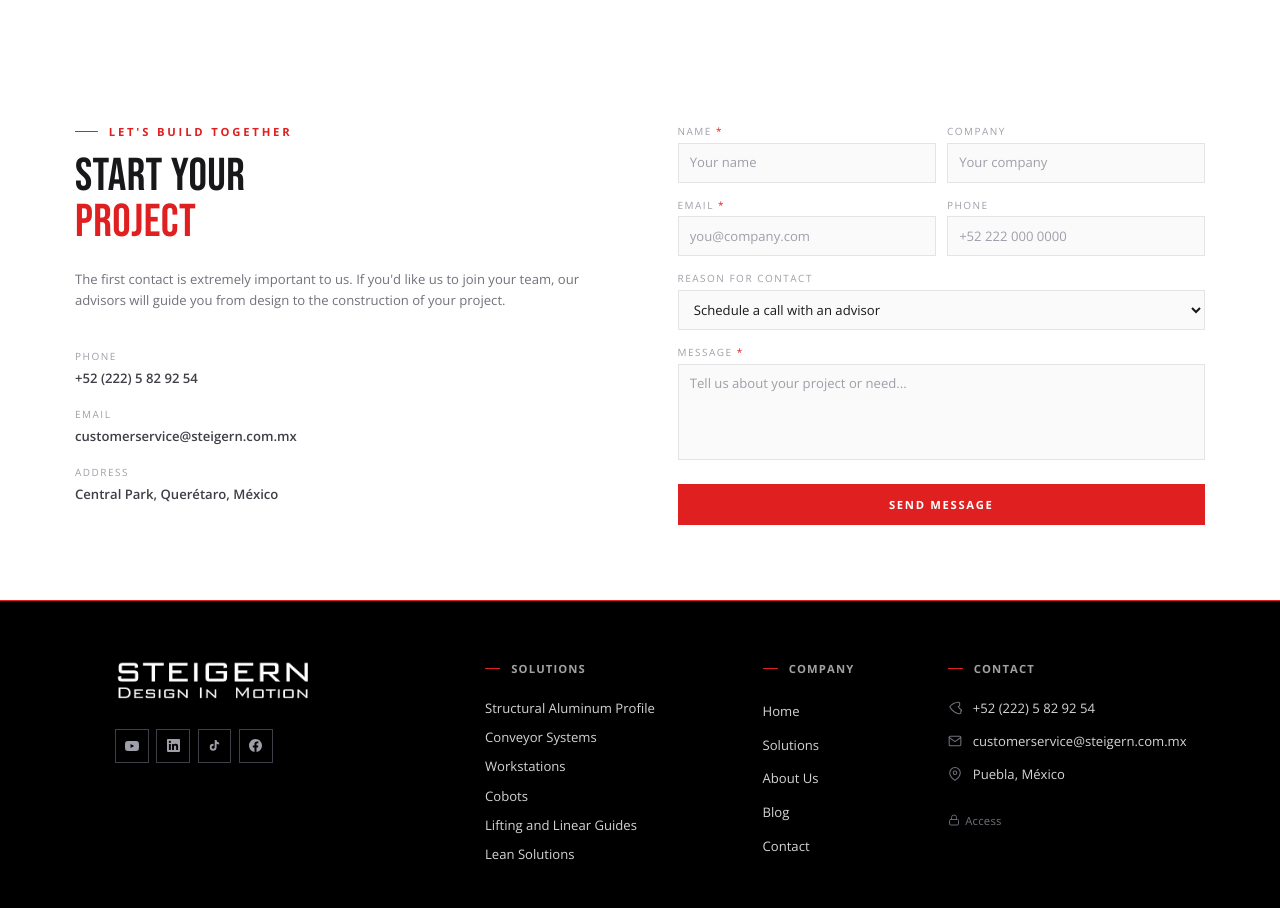
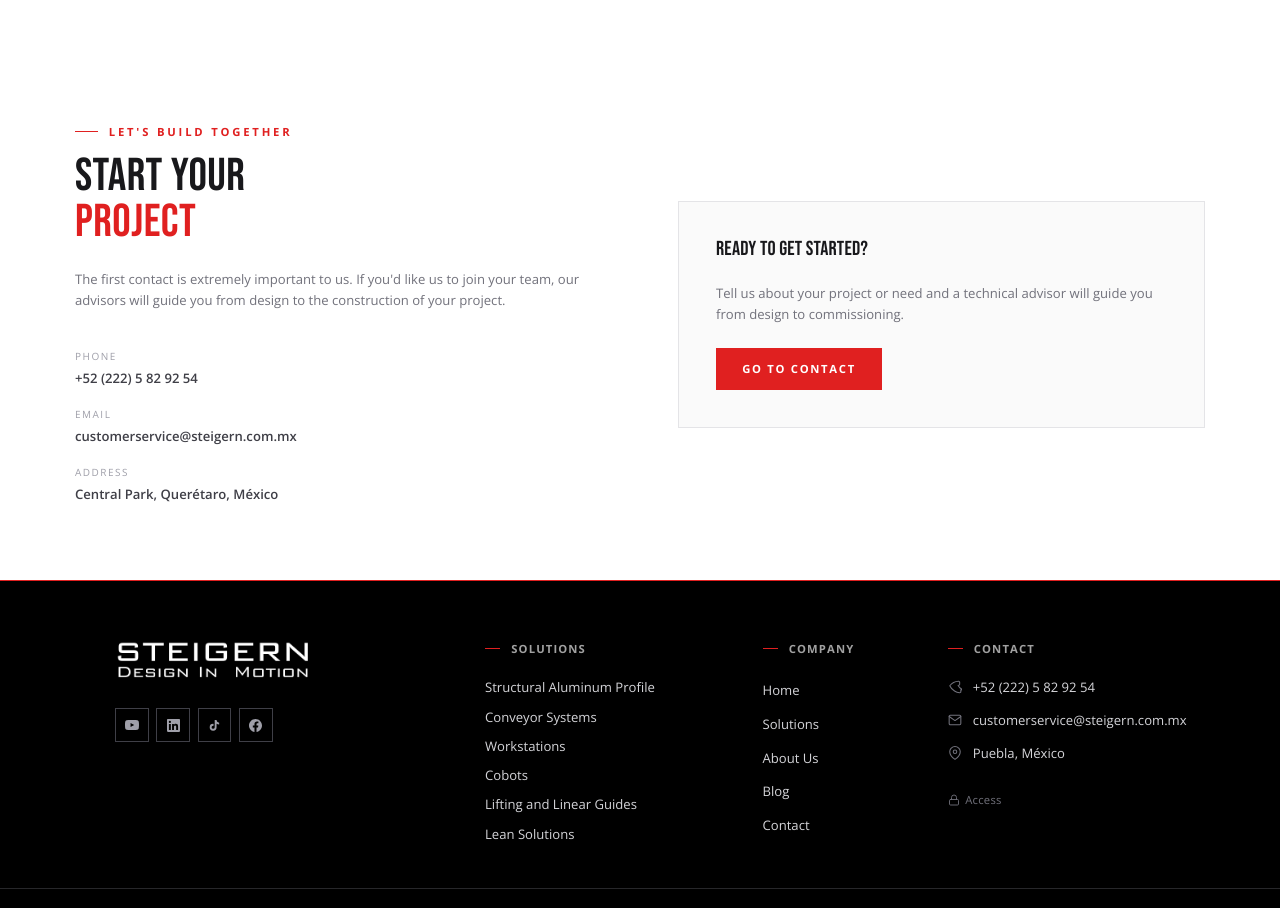
Before and after one commit to MPEduardo98/steigern, a Next.js app: page /en/nosotros in a window 1280 px wide. Shown: the part 2300-3208 px from the top of the page. Built offline with nearby package versions, Linux system fonts and the light colour scheme.

Commit message:
Correccion de errores

```diff
--- a/app/[locale]/(homepage)/_components/Contact.tsx
+++ b/app/[locale]/(homepage)/_components/Contact.tsx
@@ -2,32 +2,19 @@
 "use client";
 
 import { motion, useInView } from "framer-motion";
-import { useRef, useState } from "react";
+import { useRef } from "react";
+import Link from "next/link";
 import { useTranslations } from "next-intl";
-import { sendContactAction } from "../../_actions/contact";
 
 export default function Contact() {
   const t = useTranslations("ContactForm");
   const ref = useRef(null);
   const inView = useInView(ref, { once: true, margin: "-80px" });
-  const [submitted, setSubmitted] = useState(false);
-  const [pending, setPending] = useState(false);
-  const [error, setError] = useState("");
-
-  async function handleSubmit(e: React.FormEvent<HTMLFormElement>) {
-    e.preventDefault();
-    setPending(true);
-    setError("");
-    const res = await sendContactAction(new FormData(e.currentTarget));
-    setPending(false);
-    if (res.ok) setSubmitted(true);
-    else setError(res.error ?? "Error");
-  }
 
   return (
     <section id="contact" ref={ref} className="relative w-full py-20 bg-white overflow-hidden">
       <div className="relative max-w-[1440px] mx-auto px-8 lg:px-20">
-        <div className="grid grid-cols-1 lg:grid-cols-2 gap-14 lg:gap-20">
+        <div className="grid grid-cols-1 lg:grid-cols-2 gap-14 lg:gap-20 items-center">
 
           {/* Left */}
           <div>
@@ -84,81 +71,25 @@ export default function Contact() {
             </motion.div>
           </div>
 
-          {/* Right: Form */}
+          {/* Right: CTA to contact page */}
           <motion.div
             initial={{ opacity: 0, x: 20 }}
             animate={inView ? { opacity: 1, x: 0 } : {}}
             transition={{ duration: 0.8, delay: 0.2 }}
+            className="flex flex-col items-start justify-center gap-6 bg-zinc-50 border border-zinc-200 p-10"
           >
-            {submitted ? (
-              <div className="flex flex-col items-start justify-center h-full gap-5 py-12">
-                <div className="w-10 h-10 bg-[#E02020] flex items-center justify-center">
-                  <svg width="18" height="18" viewBox="0 0 24 24" fill="none" stroke="white" strokeWidth="2.5" strokeLinecap="round" strokeLinejoin="round">
-                    <polyline points="20 6 9 17 4 12" />
-                  </svg>
-                </div>
-                <h3 className="heading heading-sm text-zinc-900 uppercase">
-                  {t("sent_title")}
-                </h3>
-                <p className="text-zinc-500 text-sm leading-relaxed">
-                  {t("sent_text")}
-                </p>
-              </div>
-            ) : (
-              <form onSubmit={handleSubmit} className="flex flex-col gap-4">
-                <div className="grid grid-cols-1 sm:grid-cols-2 gap-3">
-                  <div>
-                    <label className="text-[10px] text-zinc-400 tracking-[0.15em] uppercase block mb-1">
-                      {t("field_name")} <span className="text-[#E02020]">*</span>
-                    </label>
-                    <input type="text" name="name" required className="w-full bg-zinc-50 border border-zinc-200 text-zinc-900 text-sm px-3 py-2.5 focus:outline-none focus:border-[#E02020] transition-colors placeholder:text-zinc-400" placeholder={t("ph_name")} />
-                  </div>
-                  <div>
-                    <label className="text-[10px] text-zinc-400 tracking-[0.15em] uppercase block mb-1">{t("field_company")}</label>
-                    <input type="text" name="company" className="w-full bg-zinc-50 border border-zinc-200 text-zinc-900 text-sm px-3 py-2.5 focus:outline-none focus:border-[#E02020] transition-colors placeholder:text-zinc-400" placeholder={t("ph_company")} />
-                  </div>
-                </div>
-
-                <div className="grid grid-cols-1 sm:grid-cols-2 gap-3">
-                  <div>
-                    <label className="text-[10px] text-zinc-400 tracking-[0.15em] uppercase block mb-1">
-                      {t("field_email")} <span className="text-[#E02020]">*</span>
-                    </label>
-                    <input type="email" name="email" required className="w-full bg-zinc-50 border border-zinc-200 text-zinc-900 text-sm px-3 py-2.5 focus:outline-none focus:border-[#E02020] transition-colors placeholder:text-zinc-400" placeholder={t("ph_email")} />
-                  </div>
-                  <div>
-                    <label className="text-[10px] text-zinc-400 tracking-[0.15em] uppercase block mb-1">{t("field_phone")}</label>
-                    <input type="tel" name="phone" className="w-full bg-zinc-50 border border-zinc-200 text-zinc-900 text-sm px-3 py-2.5 focus:outline-none focus:border-[#E02020] transition-colors placeholder:text-zinc-400" placeholder={t("ph_phone")} />
-                  </div>
-                </div>
-
-                <div>
-                  <label className="text-[10px] text-zinc-400 tracking-[0.15em] uppercase block mb-1">{t("field_reason")}</label>
-                  <select name="reason" className="w-full bg-zinc-50 border border-zinc-200 text-zinc-900 text-sm px-3 py-2.5 focus:outline-none focus:border-[#E02020] transition-colors">
-                    <option>{t("reason1")}</option>
-                    <option>{t("reason2")}</option>
-                    <option>{t("reason3")}</option>
-                    <option>{t("reason4")}</option>
-                    <option>{t("reason5")}</option>
-                  </select>
-                </div>
-
-                <div>
-                  <label className="text-[10px] text-zinc-400 tracking-[0.15em] uppercase block mb-1">
-                    {t("field_message")} <span className="text-[#E02020]">*</span>
-                  </label>
-                  <textarea name="message" required rows={4} className="w-full bg-zinc-50 border border-zinc-200 text-zinc-900 text-sm px-3 py-2.5 focus:outline-none focus:border-[#E02020] transition-colors resize-none placeholder:text-zinc-400" placeholder={t("ph_message")} />
-                </div>
-
-                <input type="hidden" name="source" value="Home — Formulario de contacto" />
-
-                {error && <p className="text-[#E02020] text-xs">{error}</p>}
-
-                <button type="submit" disabled={pending} className="w-full bg-[#E02020] text-white text-xs font-bold tracking-[0.15em] uppercase py-3.5 hover:bg-[#c41a1a] transition-colors duration-200 mt-1 disabled:opacity-60">
-                  {pending ? "..." : t("submit")}
-                </button>
-              </form>
-            )}
+            <h3 className="heading heading-sm text-zinc-900 uppercase">
+              {t("cta_title")}
+            </h3>
+            <p className="text-zinc-500 text-sm leading-relaxed">
+              {t("cta_text")}
+            </p>
+            <Link
+              href="/contacto"
+              className="inline-block text-xs font-bold tracking-[0.15em] uppercase px-7 py-3.5 bg-[#E02020] text-white hover:bg-[#c41a1a] transition-colors duration-200"
+            >
+              {t("cta_button")}
+            </Link>
           </motion.div>
         </div>
       </div>
--- a/messages/de.json
+++ b/messages/de.json
@@ -105,25 +105,9 @@
     "label_phone": "Telefon",
     "label_email": "E-Mail",
     "label_address": "Adresse",
-    "sent_title": "Nachricht gesendet",
-    "sent_text": "Danke für Ihre Nachricht. Ein Berater meldet sich innerhalb der nächsten 24 Stunden bei Ihnen.",
-    "field_name": "Name",
-    "ph_name": "Ihr Name",
-    "field_company": "Unternehmen",
-    "ph_company": "Ihr Unternehmen",
-    "field_email": "E-Mail",
-    "ph_email": "sie@unternehmen.com",
-    "field_phone": "Telefon",
-    "ph_phone": "+52 222 000 0000",
-    "field_reason": "Grund der Kontaktaufnahme",
-    "reason1": "Ein Gespräch mit einem Berater vereinbaren",
-    "reason2": "Ein Angebot anfordern",
-    "reason3": "Einen technischen Besuch anfordern",
-    "reason4": "Nur allgemeine Informationen",
-    "reason5": "Sonstiges",
-    "field_message": "Nachricht",
-    "ph_message": "Erzählen Sie uns von Ihrem Projekt oder Bedarf...",
-    "submit": "Nachricht senden"
+    "cta_title": "Bereit anzufangen?",
+    "cta_text": "Erzählen Sie uns von Ihrem Projekt oder Bedarf und ein technischer Berater begleitet Sie von der Konstruktion bis zur Inbetriebnahme.",
+    "cta_button": "Zum Kontakt"
   },
   "Contacto": {
     "meta_title": "Kontakt",
--- a/messages/en.json
+++ b/messages/en.json
@@ -105,25 +105,9 @@
     "label_phone": "Phone",
     "label_email": "Email",
     "label_address": "Address",
-    "sent_title": "Message sent",
-    "sent_text": "Thank you for contacting us. An advisor will get in touch with you within the next 24 hours.",
-    "field_name": "Name",
-    "ph_name": "Your name",
-    "field_company": "Company",
-    "ph_company": "Your company",
-    "field_email": "Email",
-    "ph_email": "you@company.com",
-    "field_phone": "Phone",
-    "ph_phone": "+52 222 000 0000",
-    "field_reason": "Reason for contact",
-    "reason1": "Schedule a call with an advisor",
-    "reason2": "Request a quote",
-    "reason3": "Request a technical visit",
-    "reason4": "Just want general information",
-    "reason5": "Other",
-    "field_message": "Message",
-    "ph_message": "Tell us about your project or need...",
-    "submit": "Send Message"
+    "cta_title": "Ready to get started?",
+    "cta_text": "Tell us about your project or need and a technical advisor will guide you from design to commissioning.",
+    "cta_button": "Go to Contact"
   },
   "Contacto": {
     "meta_title": "Contact",
--- a/messages/es.json
+++ b/messages/es.json
@@ -105,25 +105,9 @@
     "label_phone": "Teléfono",
     "label_email": "Correo",
     "label_address": "Dirección",
-    "sent_title": "Mensaje enviado",
-    "sent_text": "Gracias por contactarnos. Un asesor se pondrá en contacto contigo en las próximas 24 horas.",
-    "field_name": "Nombre",
-    "ph_name": "Tu nombre",
-    "field_company": "Empresa",
-    "ph_company": "Tu empresa",
-    "field_email": "Correo",
-    "ph_email": "tu@empresa.com",
-    "field_phone": "Teléfono",
-    "ph_phone": "+52 222 000 0000",
-    "field_reason": "Motivo de contacto",
-    "reason1": "Agendar una llamada con un asesor",
-    "reason2": "Solicitar una cotización",
-    "reason3": "Requiere una visita técnica",
-    "reason4": "Solo desea información general",
-    "reason5": "Otro",
-    "field_message": "Mensaje",
-    "ph_message": "Cuéntanos sobre tu proyecto o necesidad...",
-    "submit": "Enviar Mensaje"
+    "cta_title": "¿Listo para empezar?",
+    "cta_text": "Cuéntanos sobre tu proyecto o necesidad y un asesor técnico te guiará desde el diseño hasta la puesta en marcha.",
+    "cta_button": "Ir a Contacto"
   },
   "Contacto": {
     "meta_title": "Contacto",
```
